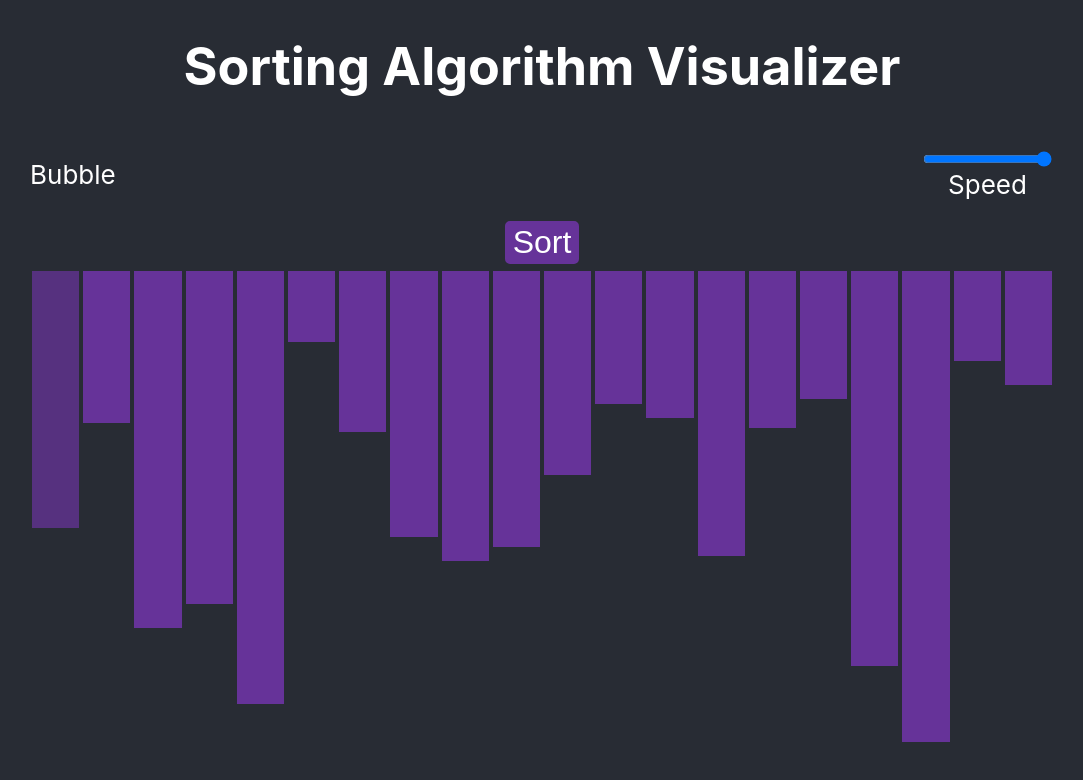
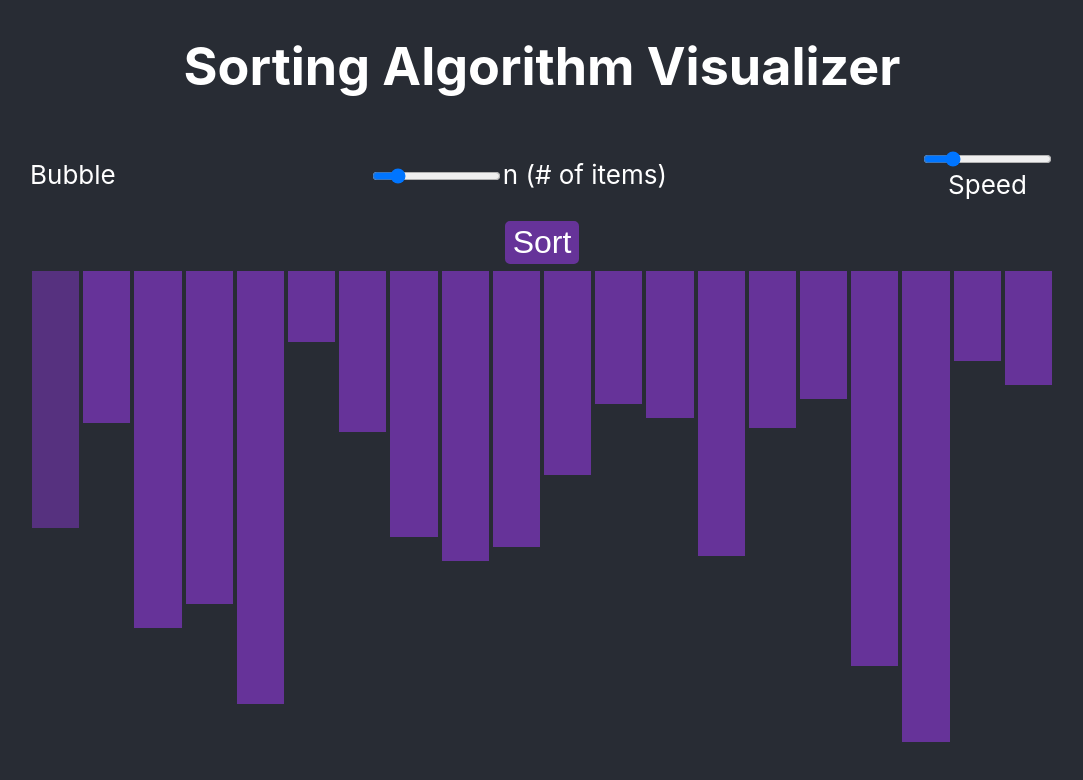
Before and after one commit to BrannanC/sorting_visualizer, a React (Create React App) app: page / in a window 1280 px wide. Shown: the top 780 px of the page, without its empty margins (98-1181 px from the left). Built offline with nearby package versions, Linux system fonts and the light colour scheme.

Commit message:
tweaked ranges

```diff
--- a/src/components/bubble.jsx
+++ b/src/components/bubble.jsx
@@ -15,6 +15,7 @@ export default function Bubble() {
   const [i, setI] = useState(0);
   const [speed, setSpeed] = useState(20);
   const [isSorting, setIsSorting] = useState(false);
+  const [amount, setAmount] = useState(20);
 
   function sleep(ms) {
     return new Promise(resolve => setTimeout(resolve, ms));
@@ -53,7 +54,7 @@ export default function Bubble() {
 
   const reset = e => {
     e.preventDefault();
-    setItems(generateList(20));
+    setItems(generateList(amount));
     setI(0);
     setIsSorted(false);
   };
@@ -62,19 +63,40 @@ export default function Bubble() {
     setSpeed(e.target.value);
   };
 
+  const handleN = e => {
+    setAmount(e.target.value);
+    setItems(generateList(amount));
+    setI(0);
+    setIsSorted(false);
+  };
+
   return (
     <>
       <div className="top-part">
         <p>Bubble</p>
+        <div className="n">
+          <input
+            type="range"
+            name="n"
+            min="5"
+            max="100"
+            step="0.5"
+            onChange={handleN}
+            disabled={isSorting}
+            value={amount}
+          />
+          <label htmlFor="speed">n (# of items)</label>
+        </div>
         <div className="speed">
           <input
             type="range"
             name="speed"
             min="1"
-            max="20"
+            max="100"
             step="0.5"
             onChange={handleSpeed}
             disabled={isSorting}
+            value={speed}
           />
           <label htmlFor="speed">Speed</label>
         </div>
```
